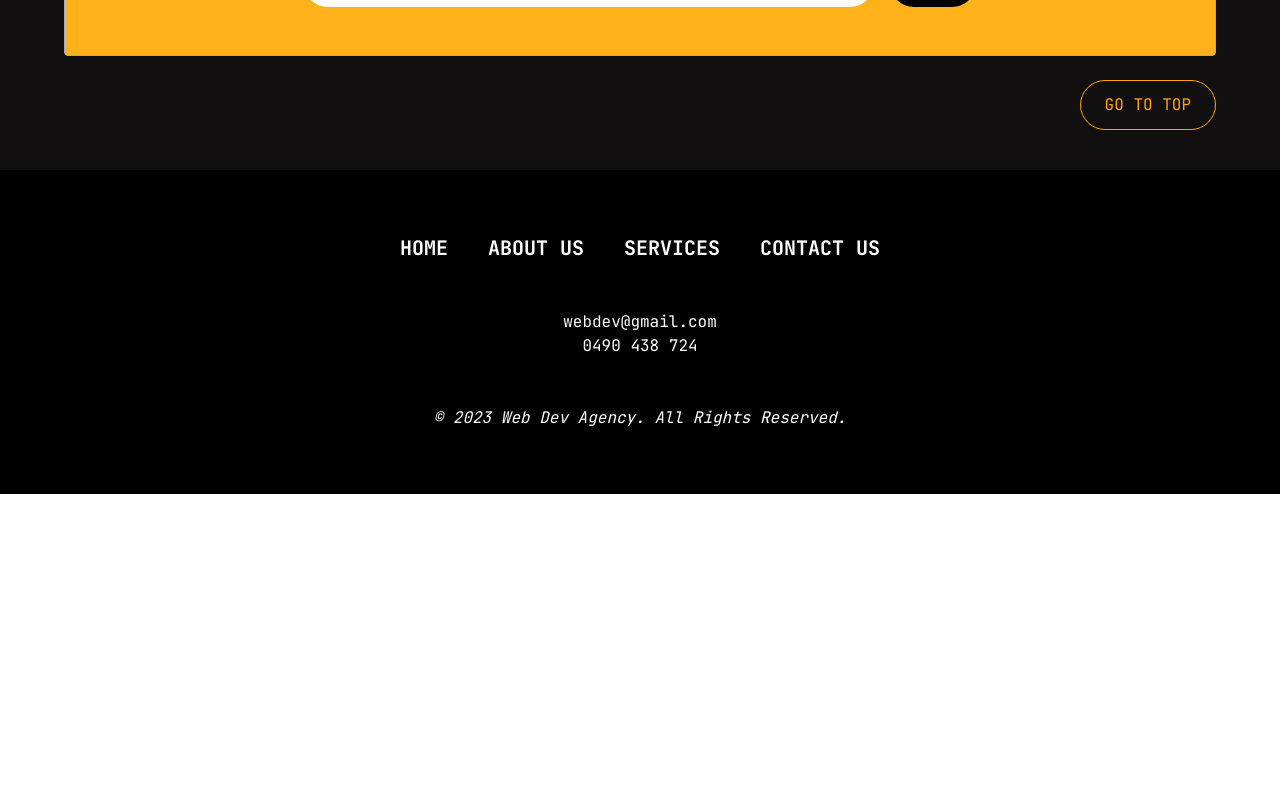
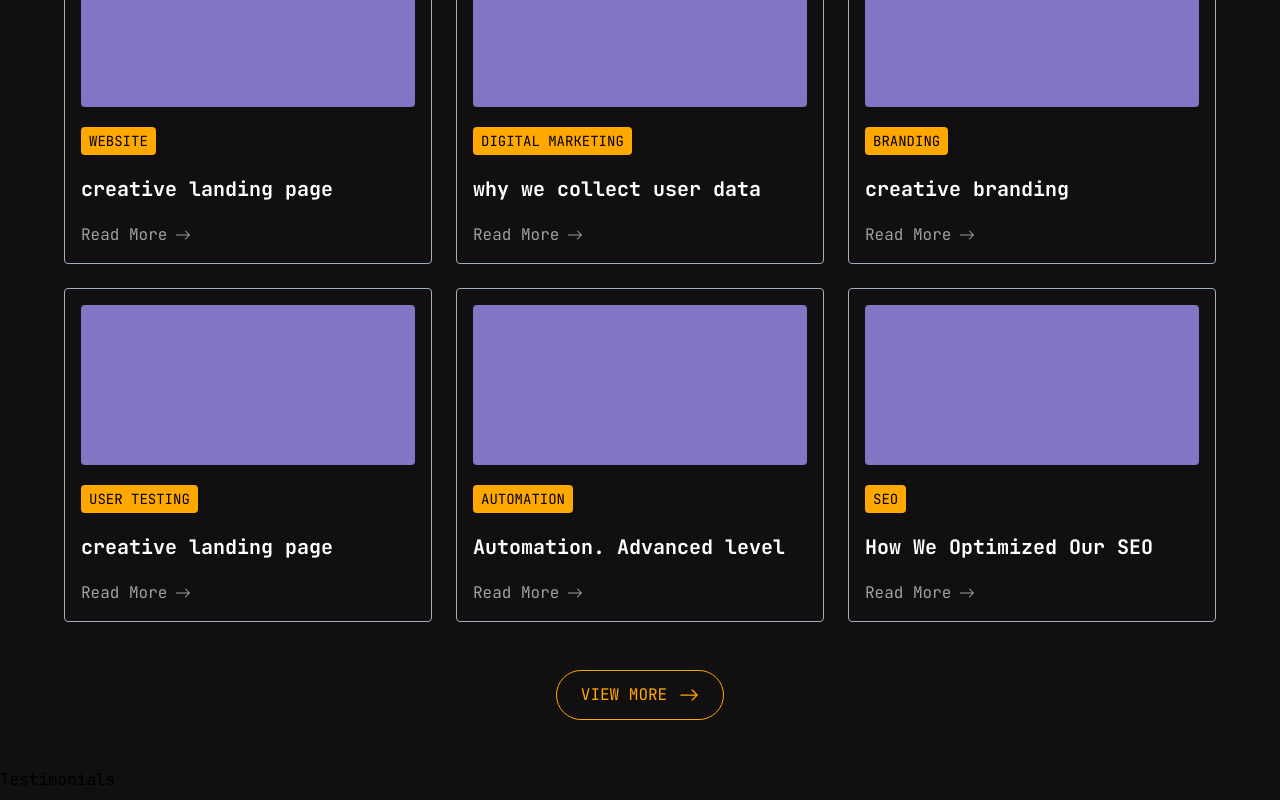
Before and after one commit to Mutesa-Cedric/web-dev-agency, a React (Vite) app: page / in a window 1280 px wide. Shown: the part 2560-3360 px from the top of the page. Before the commit the page ends 3054 px from the top, so only its background shows below. Built offline with nearby package versions, Linux system fonts and the light colour scheme.

Commit message:
feat : portfolio

```diff
--- a/package.json
+++ b/package.json
@@ -24,6 +24,7 @@
     "eslint-plugin-react-hooks": "^4.6.0",
     "eslint-plugin-react-refresh": "^0.4.3",
     "postcss": "^8.4.31",
+    "react-icons": "^4.11.0",
     "react-router-dom": "^6.17.0",
     "tailwindcss": "^3.3.5",
     "typescript": "^5.0.2",
--- a/src/components/Navbar.tsx
+++ b/src/components/Navbar.tsx
@@ -1,4 +1,4 @@
-import { Link } from "react-router-dom"
+import { Link, useLocation } from "react-router-dom"
 
 const links: {
     name: string,
@@ -9,6 +9,8 @@ const links: {
     ]
 
 export default function Navbar() {
+    const location = useLocation();
+
     return (
         <div className="w-full flex items-center justify-between px-4 sm:px-8 md:px-12 lg:px-16 py-6 absolute top-0 left-0 z-20 h-[10vh] text-white "
             style={{
@@ -23,7 +25,9 @@ export default function Navbar() {
             <div className="flex items-center gap-x-8">
                 {
                     links.map(link => (
-                        <Link to={link.href} key={link.name}>
+                        <Link to={link.href} key={link.name}
+                            className={`${location.pathname === link.href ? "text-primary-yellow" : "text-white hover:text-primary-yellow"} transition-colors duration-200`}
+                        >
                             {link.name}
                         </Link>
                     ))
--- /dev/null
+++ b/src/components/home/Portfolio.tsx
@@ -0,0 +1,41 @@
+import { BsArrowRight } from "react-icons/bs"
+import { IProject } from "../../types"
+import { projects } from "../../data"
+
+export default function Portfolio() {
+    return (
+        <div className="w-full  px-4 sm:px-8 md:px-12 lg:px-16 py-12 flex flex-col items-center space-y-12 ">
+            <div className="flex flex-col items-center space-y-3">
+                <h2 className="text-3xl font-bold text-white">Some pieces of our work</h2>
+                <p className="text-white/60 text-center max-w-2xl">Risus commodo id odio turpis pharetra elementum. Pulvinar porta porta feugiat scelerisque in elit. Morbi rhoncus, tellus, eros consequat magna semper orci a tincidunt. </p>
+            </div>
+
+            <div className="w-full grid grid-cols-1 sm:grid-cols-2 lg:grid-cols-3 gap-6">
+                {
+                    projects.map((project, idx) => (
+                        <Project key={idx} {...project} />
+                    ))
+                }
+            </div>
+            <button className="border border-primary-yellow text-primary-yellow uppercase rounded-full py-3 px-6 transition-colors duration-300 hover:bg-primary-yellow hover:text-white flex items-center gap-3">
+                <span>View More</span>
+                <BsArrowRight className="text-xl" />
+            </button>
+        </div>
+    )
+}
+
+
+const Project = ({ title, tag }: IProject) => {
+    return (
+        <div className="border border-primary-gray p-4 space-y-5 rounded hover:border-primary-yellow transition-colors duration-500">
+            <div className="w-full h-40 rounded bg-[#8474C4]" />
+            <p className="bg-primary-yellow text-black text-sm px-2 py-1 w-fit uppercase rounded">{tag}</p>
+            <h3 className="text-xl text-white font-bold">{title}</h3>
+            <div className="flex items-center space-x-2 text-white/60 hover:text-white">
+                <span>Read More</span>
+                <BsArrowRight />
+            </div>
+        </div>
+    )
+}
--- /dev/null
+++ b/src/components/home/Testimonials.tsx
@@ -0,0 +1,6 @@
+
+export default function Testimonials() {
+  return (
+    <div>Testimonials</div>
+  )
+}
--- a/src/data/index.ts
+++ b/src/data/index.ts
@@ -1,4 +1,4 @@
-import { IService } from "../types";
+import { IProject, IService } from "../types";
 
 export const whatWeOffer: IService[] = [
     {
@@ -32,3 +32,31 @@ export const whatWeOffer: IService[] = [
         icon: "ecommerce.svg"
     }
 ]
+
+
+export const projects: IProject[] = [
+    {
+        title: "creative landing page",
+        tag: "website"
+    },
+    {
+        title: "why we collect user data",
+        tag: "digital marketing"
+    },
+    {
+        title: "creative branding",
+        tag: "branding"
+    },
+    {
+        title: "creative landing page",
+        tag: "user testing"
+    },
+    {
+        title: "Automation. Advanced level",
+        tag: "automation"
+    },
+    {
+        title: "How We Optimized Our SEO",
+        tag: "SEO"
+    }
+]
--- a/src/pages/Home.tsx
+++ b/src/pages/Home.tsx
@@ -1,5 +1,7 @@
 import ContactUs from "../components/home/ContactUs";
 import Hero from "../components/home/Hero";
+import Portfolio from "../components/home/Portfolio";
+import Testimonials from "../components/home/Testimonials";
 import WhatWeOffer from "../components/home/WhatWeOffer";
 import WhyChooseUs from "../components/home/WhyChooseUs";
 
@@ -9,6 +11,8 @@ export default function Home() {
       <Hero />
       <WhatWeOffer />
       <WhyChooseUs />
+      <Portfolio />
+      <Testimonials />
       <ContactUs />
     </>
   )
--- a/src/types/index.ts
+++ b/src/types/index.ts
@@ -4,3 +4,8 @@ export interface IService {
     icon: string,
     description: string
 }
+
+export interface IProject {
+    title: string,
+    tag: string
+}
```
Also changed, not shown: 1 other file (tests, documents, lock files or other folders).
